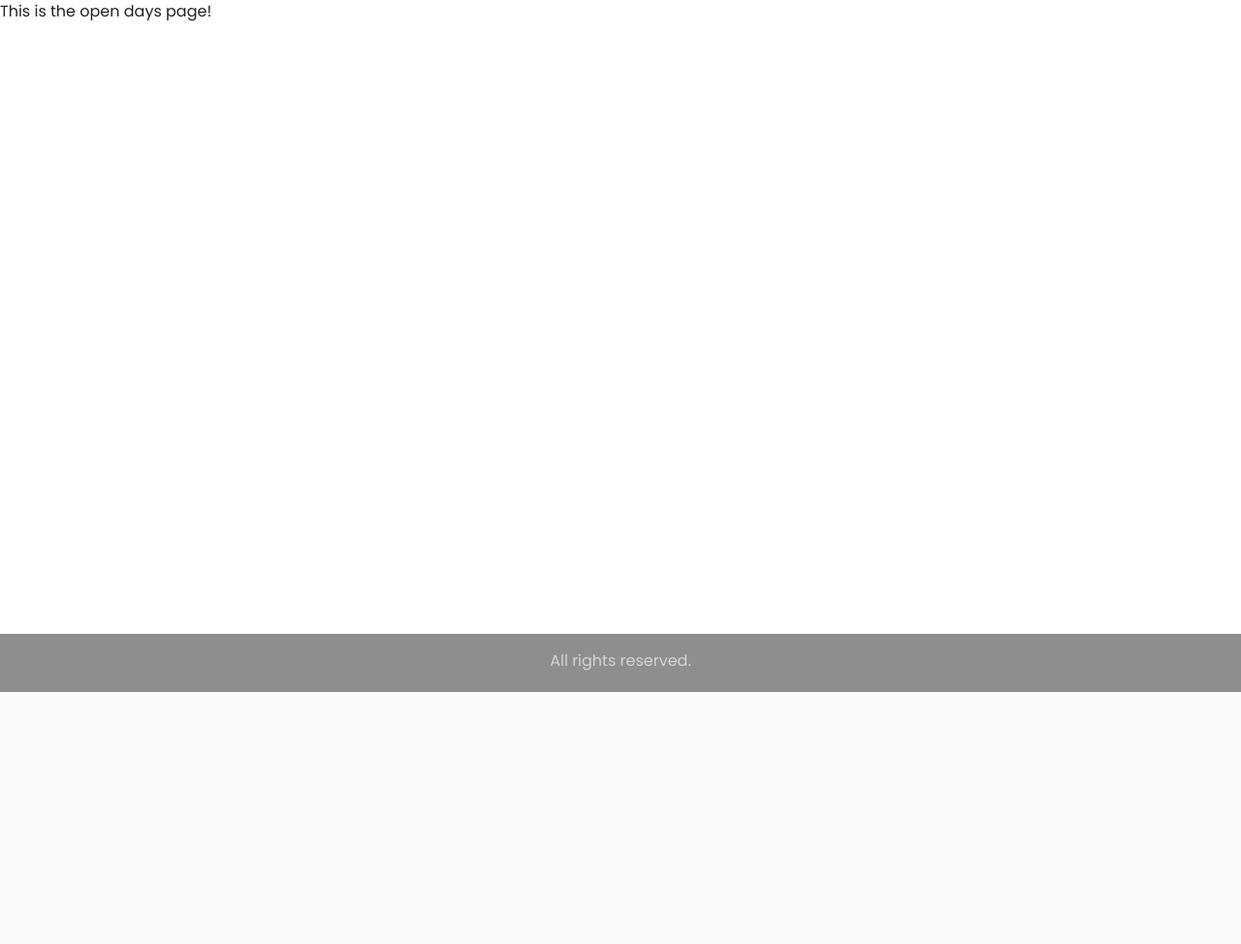
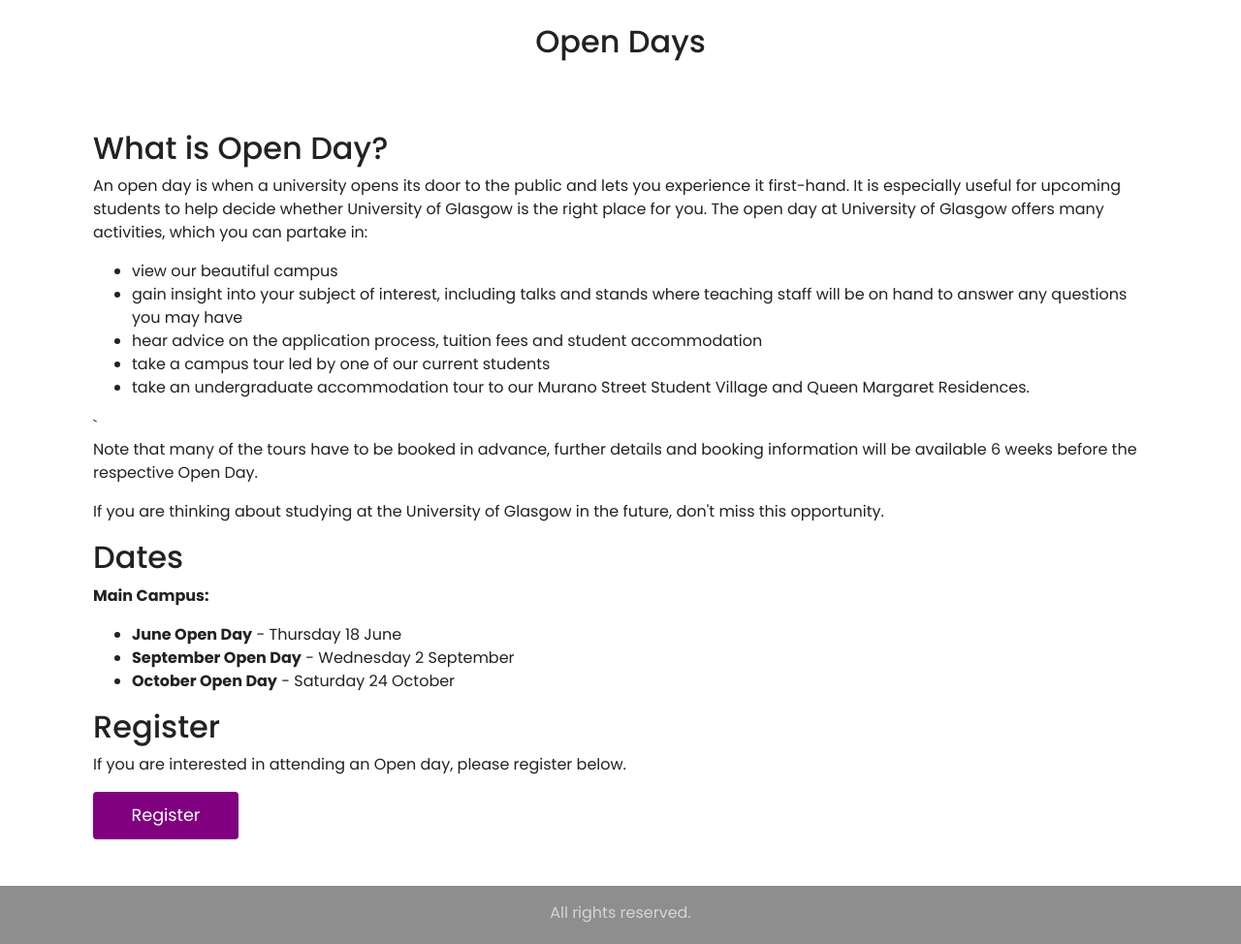
Before and after one commit to charstefanos/rate_my_cs_course, a Django app: page /ratemycscourse/opendays/ in a window 1280 px wide. Shown: the part 86-1060 px from the top of the page at 97% size. Before the commit the page ends 800 px from the top, so only its background shows below. Run offline with Django 3.2, Linux system fonts and the light colour scheme; some libraries are stand-ins or nearby versions.

Commit message:
Open days page

```diff
--- a/static/css/style.css
+++ b/static/css/style.css
@@ -136,6 +136,9 @@ footer{
     width: 350px;
     padding: 2rem;
 }
+#bullet.main ul{
+    list-style-type:circle;
+}
 .main ul{
     list-style-type:none;
     padding: 0.1rem;
--- a/templates/csapp/opendays.html
+++ b/templates/csapp/opendays.html
@@ -2,13 +2,45 @@
 {% load staticfiles %}
 
 {% block title_block %}
-	Open Days Page
+	Open Days
 {% endblock %}
 
 {% block body_block %}
-	This is the open days page!
-	{% if user.is_authenticated %}
-		Hi {{ user.username}}!
-	{% endif %}
+<h2 class="text-center my-4"> Open Days </h2>
+<div class="jumbotron p-5 mx-5">
+<h2>What is Open Day? </h2>
+	<p>
+		An open day is when a university opens its door to the public and lets you experience it first-hand.
+		It is especially useful for upcoming students to help decide whether University of Glasgow is the right place for you.
+		The open day at University of Glasgow offers many activities, which you can partake in:
+	</p>
+	<ul>
+		<li>view our beautiful campus</li>
+		<li>gain insight into your subject of interest, including talks and stands where teaching staff will be on hand to answer any questions you may have</li>
+		<li>hear advice on the application process, tuition fees and student accommodation</li>
+		<li>take a campus tour led by one of our current students</li>
+		<li>take an undergraduate accommodation tour to our Murano Street Student Village and Queen Margaret Residences.</li>
+	</ul>
+`	<p>
+		Note that many of the tours have to be booked in advance, further details and booking information will be available 6 weeks before the respective Open Day.
+	</p>
+	<p>
+		If you are thinking about studying at the University of Glasgow in the future, don't miss this opportunity.
+	</p>
+<h2>Dates</h2>
+	<p>	<b>Main Campus:</b> </p>
+	<ul>
+		<li><b>June Open Day</b> - Thursday 18 June</li>
+		<li><b>September Open Day</b> - Wednesday 2 September</li>
+		<li><b>October Open Day</b> - Saturday 24 October</li>
+	</ul>
+
+<h2>Register</h2>
+	<p>
+		If you are interested in attending an Open day, please register below.
+	</p>
+	<button class="btn btn-primary btn-sm btn-block" onclick="window.location.href = 'https://app.geckoform.com/public/#/modern/FOEU03e6aQmrJHvp';">Register</button>
+
+</div>
 
 {% endblock %}
```
